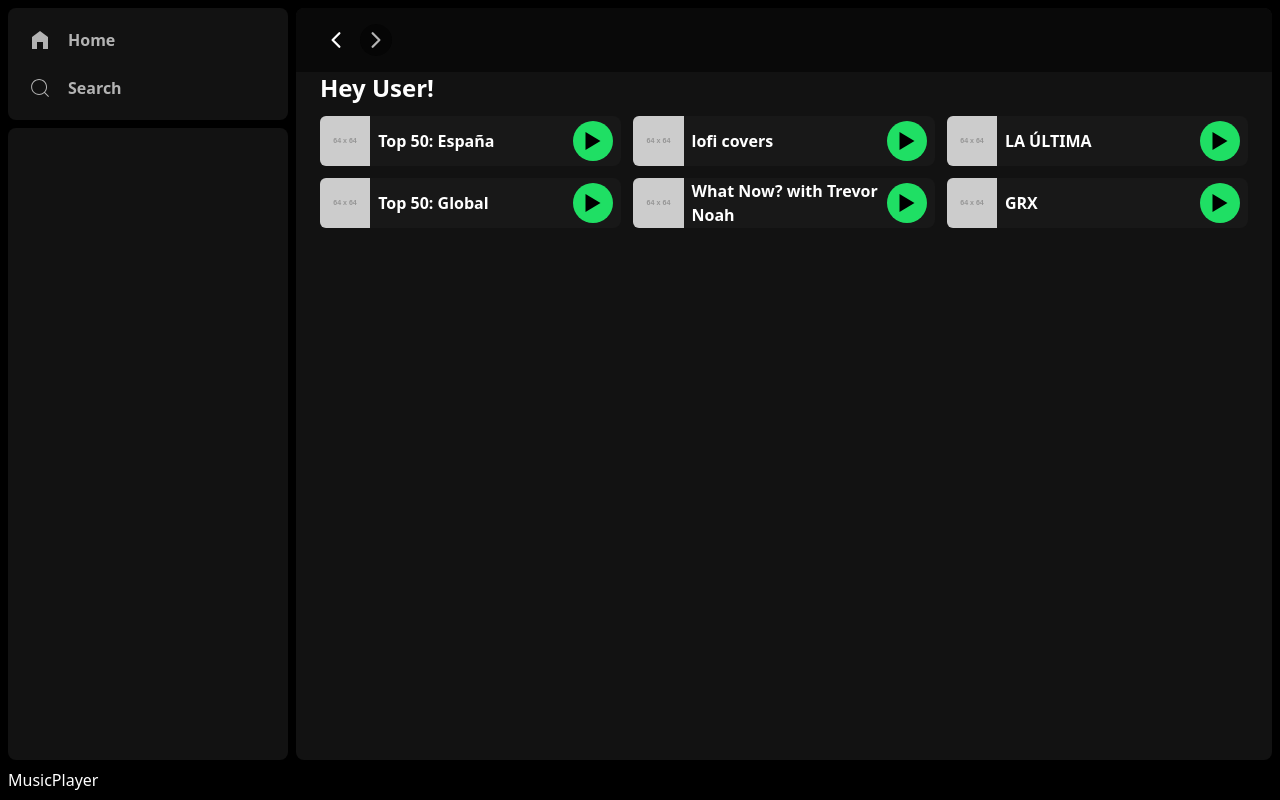
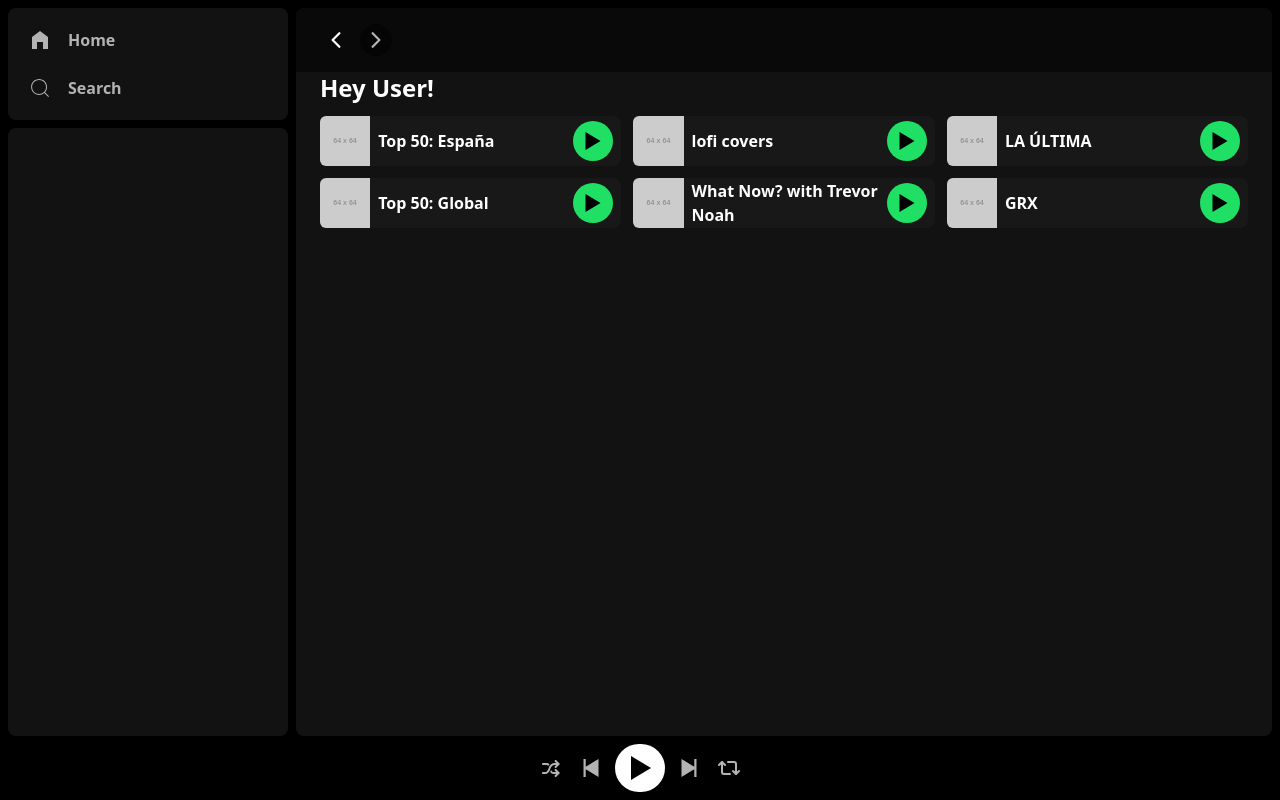
Before and after one commit to T0nete/spotify-clone, a React (Vite) app: page /home in a window 1280 px wide. Built offline with nearby package versions, Linux system fonts and the light colour scheme.

Commit message:
Music Player component

```diff
--- a/src/components/MusicPlayer.tsx
+++ b/src/components/MusicPlayer.tsx
@@ -1,11 +1,16 @@
-import React from 'react'
+import React from "react";
+import PlayerButtons from "./Player/PlayerButtons";
 
 const MusicPlayer: React.FC = () => {
   return (
-    <div>
-      <h1 className="text-white">MusicPlayer</h1>
+    <div className="flex">
+      <div className="flex-grow"></div>
+      <div className="flex-grow-2">
+        <PlayerButtons />
+      </div>
+      <div className="flex-grow"></div>
     </div>
-  )
-}
+  );
+};
 
-export default MusicPlayer
+export default MusicPlayer;
--- /dev/null
+++ b/src/components/Player/PlayerButtons.tsx
@@ -0,0 +1,35 @@
+import { useState } from "react";
+import SizedButton from "../buttons/SizedButton";
+
+const PlayerButtons: React.FC = () => {
+  const [isPlaying, setIsPlaying] = useState(false);
+
+  return (
+    <div className="flex flex-row gap-2">
+      <SizedButton buttonType="shuffle" buttonSize="md" iconSize="lg" onClick={() => {}} />
+      <SizedButton buttonType="skipBack" buttonSize="md" iconSize="lg" onClick={() => {}} />
+      {isPlaying ? (
+        <SizedButton
+          buttonType="pause"
+          buttonSize="md"
+          iconSize="lg"
+          onClick={() => setIsPlaying(false)}
+          className="bg-white"
+        />
+      ) : (
+        <SizedButton
+          buttonType="play"
+          buttonSize="md"
+          iconSize="xl"
+          onClick={() => setIsPlaying(true)}
+          className="bg-white"
+          iconClassName="ml-[2px]"
+        />
+      )}
+      <SizedButton buttonType="skipForward" buttonSize="md" iconSize="lg" onClick={() => {}} />
+      <SizedButton buttonType="repeat" buttonSize="md" iconSize="lg" onClick={() => {}} />
+    </div>
+  );
+};
+
+export default PlayerButtons;
--- a/src/components/buttons/SizedButton.tsx
+++ b/src/components/buttons/SizedButton.tsx
@@ -20,13 +20,13 @@ const SizedButton: React.FC<SizedButtonProps> = ({
 }) => {
   const button = buttonsDefinitions[buttonType];
   const sizeButton = getButtonSize("hw", buttonSize);
-  const mergedClassNames = twMerge(className, button.buttonClassName, sizeButton);
+  const mergedClassNames = twMerge(button.buttonClassName, sizeButton, className);
 
   const IconComponent = buttonsDefinitions[buttonType].icon;
   const sizeIcon = getIconSize(iconSize);
 
   return (
-    <button className={mergedClassNames} onClick={onClick} title="PLAY MUSIC">
+    <button className={mergedClassNames} onClick={onClick}>
       <IconComponent size={sizeIcon} className={iconClassName} />
     </button>
   );
--- a/src/components/buttons/iconsDefinitions.tsx
+++ b/src/components/buttons/iconsDefinitions.tsx
@@ -1,5 +1,6 @@
-import { IoPlaySharp } from "react-icons/io5";
-import { LuHeart } from "react-icons/lu";
+import { IoPauseSharp, IoPlaySharp, IoPlaySkipBackSharp, IoPlaySkipForwardSharp } from "react-icons/io5";
+import { LuHeart, LuRepeat2 } from "react-icons/lu";
+import { TiArrowShuffle } from "react-icons/ti";
 
 export const buttonsDefinitions = {
   play: {
@@ -12,4 +13,29 @@ export const buttonsDefinitions = {
     iconColor: "#b3b3b3",
     buttonClassName: "flex items-center justify-center p-2 hover:scale-105 text-default-color hover:text-white",
   },
+  shuffle: {
+    icon: TiArrowShuffle,
+    iconColor: "#b3b3b3",
+    buttonClassName: "flex items-center justify-center p-1 hover:scale-105 text-default-color hover:text-white",
+  },
+  skipBack: {
+    icon: IoPlaySkipBackSharp,
+    iconColor: "#b3b3b3",
+    buttonClassName: "flex items-center justify-center p-1 hover:scale-105 text-default-color hover:text-white",
+  },
+  skipForward: {
+    icon: IoPlaySkipForwardSharp,
+    iconColor: "#b3b3b3",
+    buttonClassName: "flex items-center justify-center p-1 hover:scale-105 text-default-color hover:text-white",
+  },
+  pause: {
+    icon: IoPauseSharp,
+    iconColor: "#b3b3b3",
+    buttonClassName: "flex items-center justify-center p-1 hover:scale-105 text-black-900 rounded-full",
+  },
+  repeat: {
+    icon: LuRepeat2,
+    iconColor: "#b3b3b3",
+    buttonClassName: "flex items-center justify-center p-1 hover:scale-105 text-default-color hover:text-white",
+  },
 };
```
